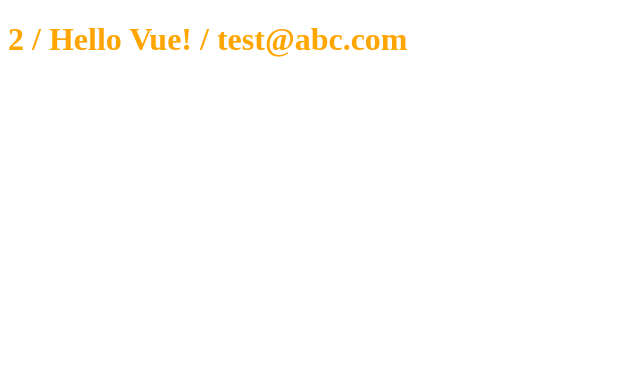
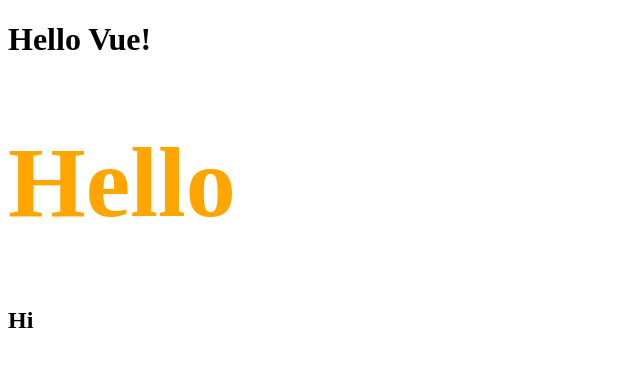
Before and after one commit to MyeonghoonNam/Vue-Practice, a Vue app in the folder Component/: page / in a window 1280 px wide. Shown: the top 366 px of the page, without its empty margins (0-640 px from the left). Built offline with nearby package versions, Linux system fonts and the light colour scheme.

Commit message:
Non-props 속성 다루기

```diff
--- a/Component/src/App.vue
+++ b/Component/src/App.vue
@@ -1,6 +1,9 @@
 <template>
+  <h1>{{ msg }}</h1>
   <Hello
-    v-bind="post"
+    class="hello"
+    style="font-size: 100px"
+    @click="msg += '!'"
   />
 </template>
 
@@ -13,11 +16,7 @@
   },
   data() {
     return {
-      post: {
-        id: 2,
-        title: 'Hello Vue!',
-        email: 'test@abc.com'
-      }
+      msg: 'Hello Vue!'
     }
   },
 }
--- a/Component/src/components/Hello.vue
+++ b/Component/src/components/Hello.vue
@@ -1,18 +1,18 @@
 <template>
-  <h1>{{ id }} / {{ title }} / {{ email }}</h1>
+  <h1
+    v-bind="$attrs"
+  >
+    Hello
+  </h1>
+
+  <h2>
+    Hi
+  </h2>
 </template>
 
 <script>
 export default {
-  props: {
-    id: Number,
-    title: String,
-    email: {
-      type: String,
-      default: 'hoon@abc.com'
-    }
-  },
-
+  inheritAttrs: false,
 }
 </script>
 
```
